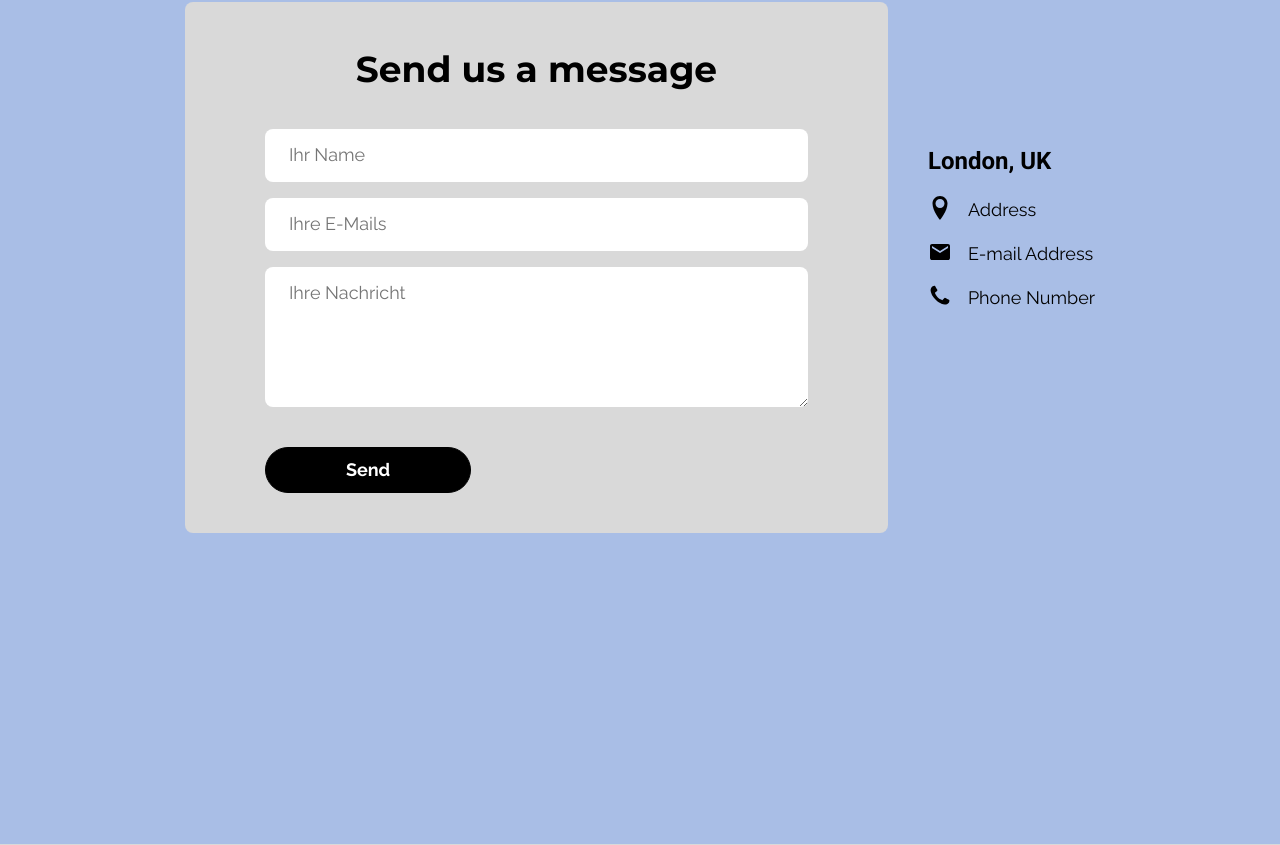
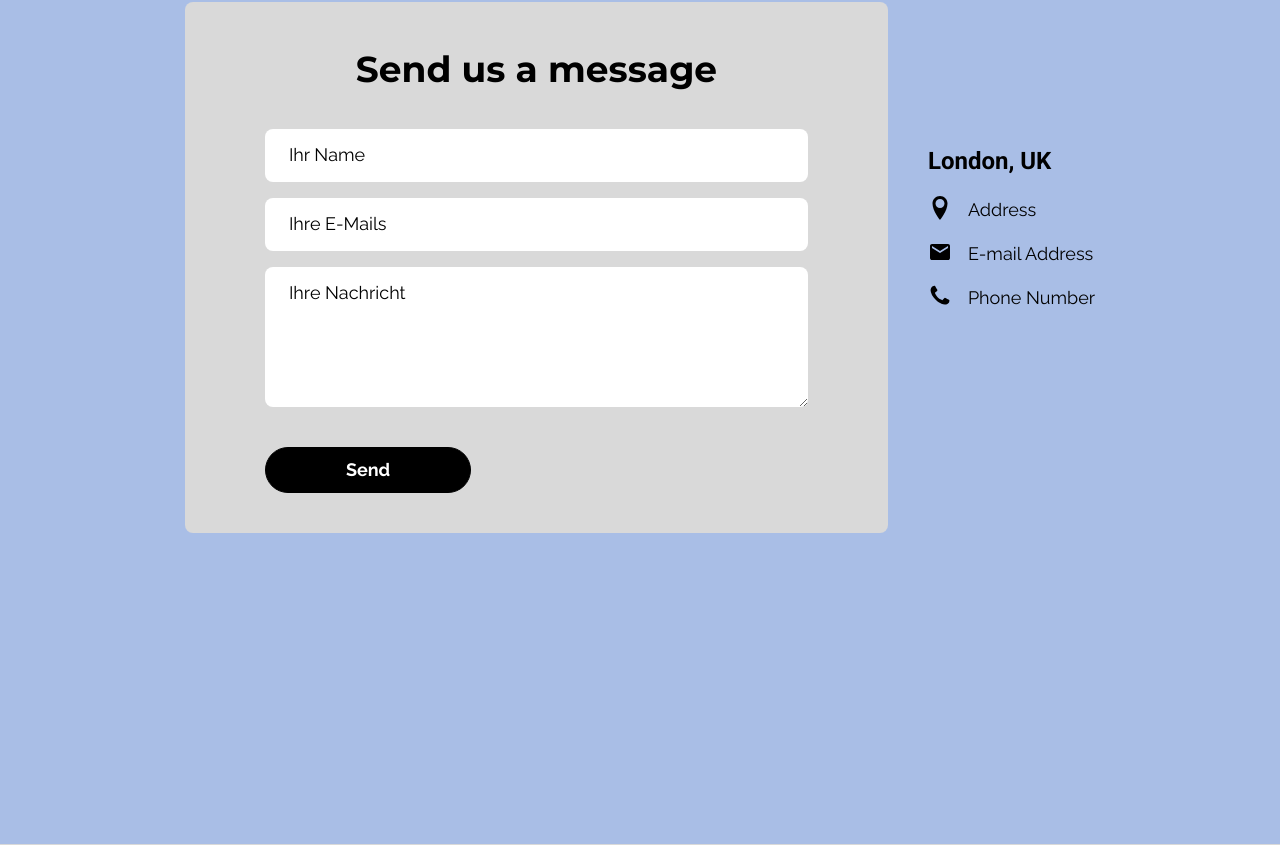
Before and after one commit to Buschi23/next, a Next.js app: page / in a window 1280 px wide. Shown: the part 2951-3796 px from the top of the page. Built offline with nearby package versions, Linux system fonts and the light colour scheme.

Commit message:
Update index.js

```diff
--- a/pages/index.js
+++ b/pages/index.js
@@ -193,7 +193,7 @@ const Home = (props) => {
                 type="text"
                 id="name"
                 name="name"
-                placeholder="Ihr Name"
+                value="Ihr Name"
                 required="true"
                 className="home-name1 input"
               />
@@ -206,12 +206,12 @@ const Home = (props) => {
                 type="email"
                 id="email"
                 name="email"
-                placeholder="Ihre E-Mails"
+                value="Ihre E-Mails"
                 required="true"
                 className="home-email input"
               />
               <textarea
-                placeholder="Ihre Nachricht"
+                value="Ihre Nachricht"
                 id="message"
                 name="message"
                 className="home-message textarea"
```
